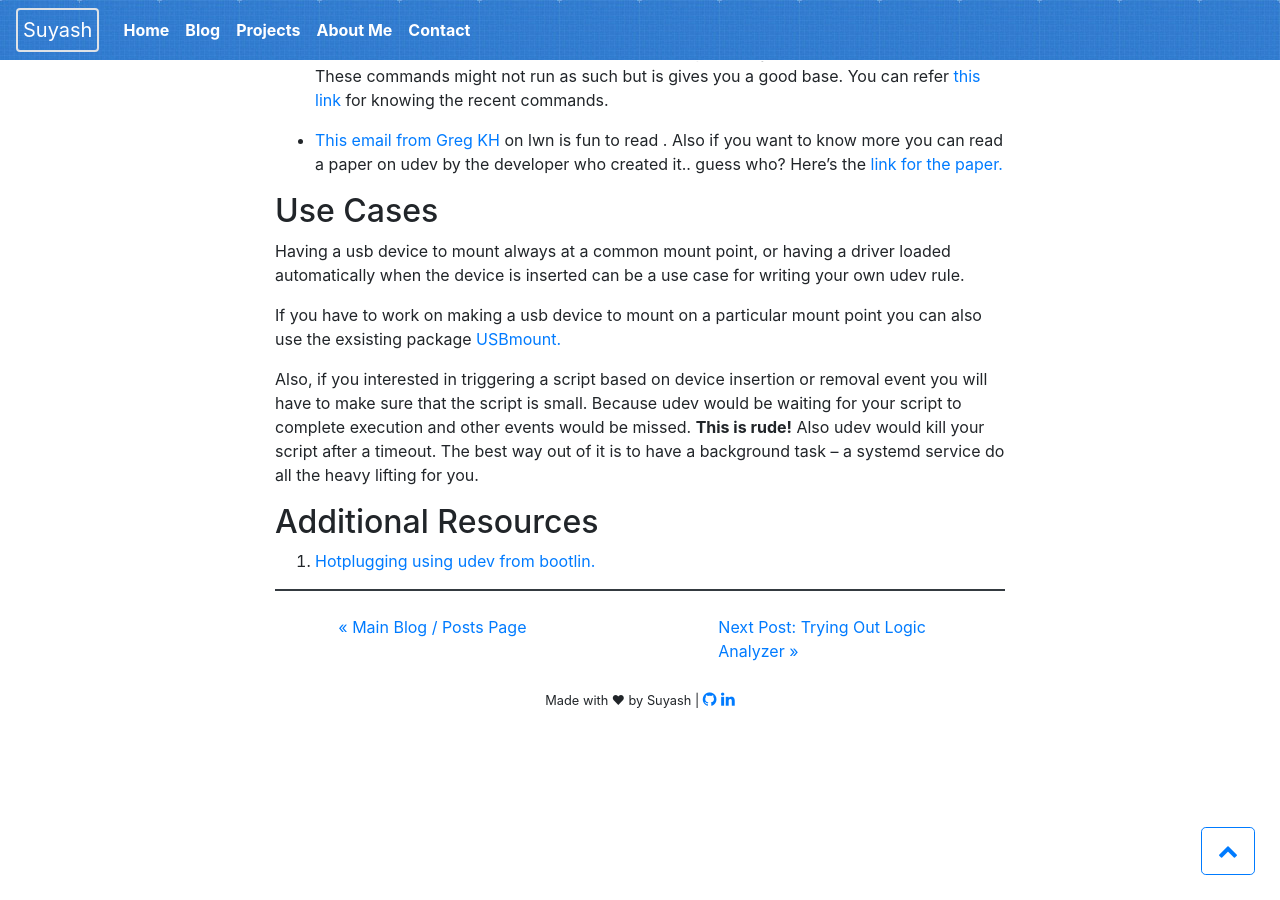
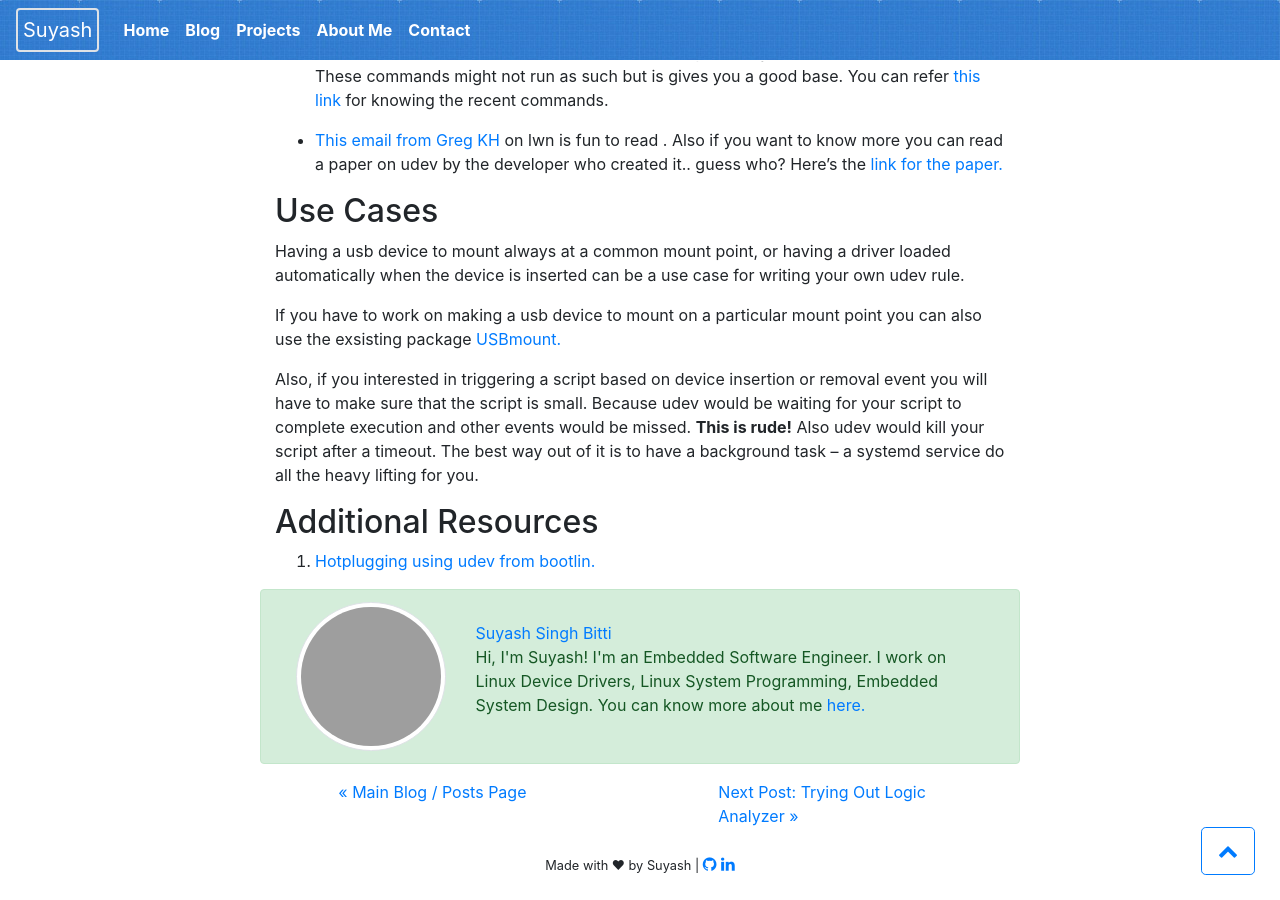
Before and after one commit to suyashsingh/suyashsingh.github.io, a Jekyll site: the page built from _posts/2019-12-29-udev-rules.md, in a window 1280 px wide and 900 px high, scrolled down 1064 px. Built offline with Jekyll 4.4.1, drawn with Linux system fonts in a browser that asks for light colours; before the commit the page ends 1799 px from its top, so only the background shows below that; grey boxes are pictures that could not be loaded.

Commit message:
added author information in blog posts

```diff
--- /dev/null
+++ b/_includes/author-bio.html
@@ -0,0 +1,17 @@
+<!-- Author Bio -->
+<div class="row">
+<div class="col-md-8 offset-md-2">
+<div class="row alert alert-success opacity-5">
+    <div class="col-5 col-sm-5 col-xs-5 col-md-3 col-lg-3 my-auto">
+        <img class="img-fluid rounded-circle img-thumbnail" src = "https://avatars2.githubusercontent.com/u/12825961?s=460&u=f00157205a74d1e7c29e3efdde4645e20022cde1&v=4" alt = "Generic placeholder thumbnail">
+    </div>
+    <div class="col-7 col-sm-7 col-xs-7 col-md-9 col-lg-9 my-auto">
+        <span class="text-primary">Suyash Singh Bitti</span>
+        <p>Hi, I'm Suyash! I'm an Embedded Software Engineer. I work on Linux
+            Device Drivers, Linux System Programming, Embedded System Design.
+            You can know more about me <a title="link to about page" aria-label="link to about page" href="/about/">here.</a>
+        </p>
+    </div>
+</div>
+</div>
+</div>
--- a/_includes/next-previous-post.html
+++ b/_includes/next-previous-post.html
@@ -1,7 +1,6 @@
 <!-- Previous / Next Posts -->
 <div class="row">
     <div class="col-md-8 offset-md-2">
-        <div class="border border-dark"></div><br>
         <div class="row justify-content-around">
             <div class="col-4">
                 {% if page.previous.url %}
--- a/_layouts/blog_post.html
+++ b/_layouts/blog_post.html
@@ -121,6 +121,7 @@
         </p>
       </div>
     </div>
+    {% include author-bio.html %}
     {% include next-previous-post.html %}
   </div>
   <!-- ./Page Container -->
```
